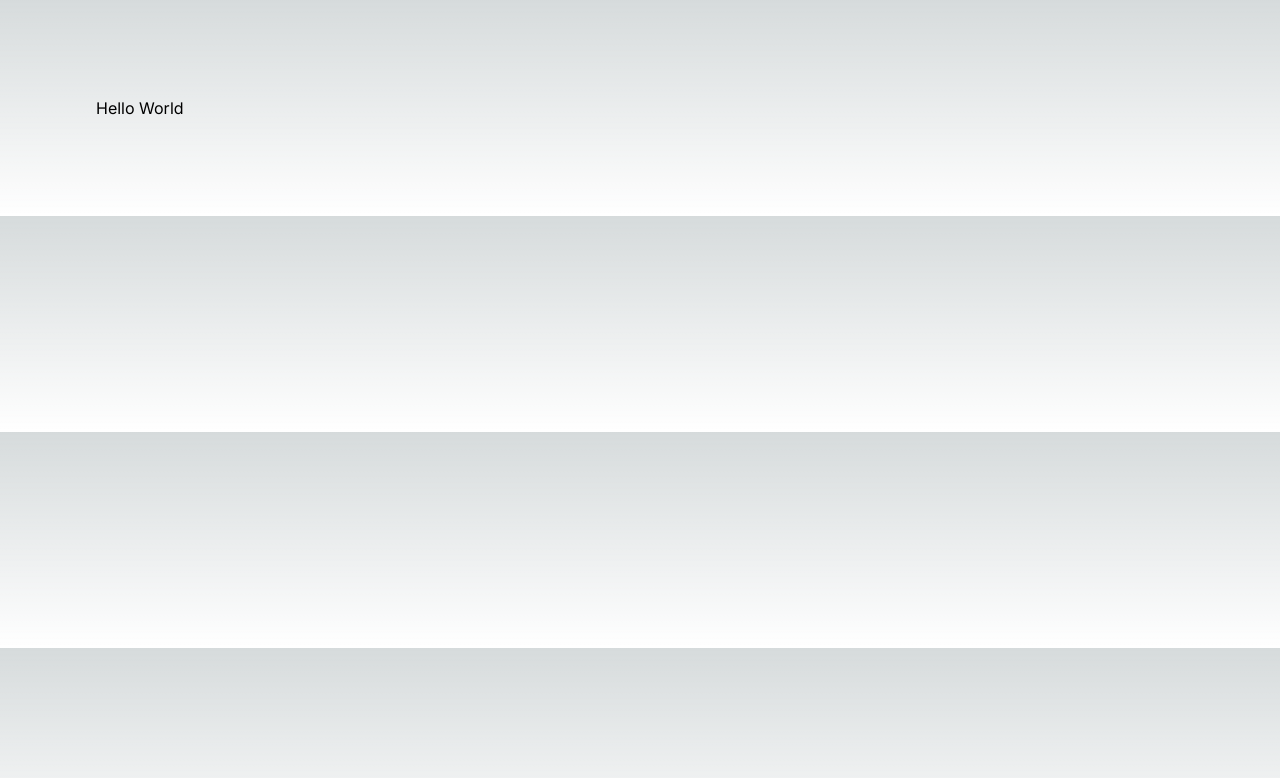
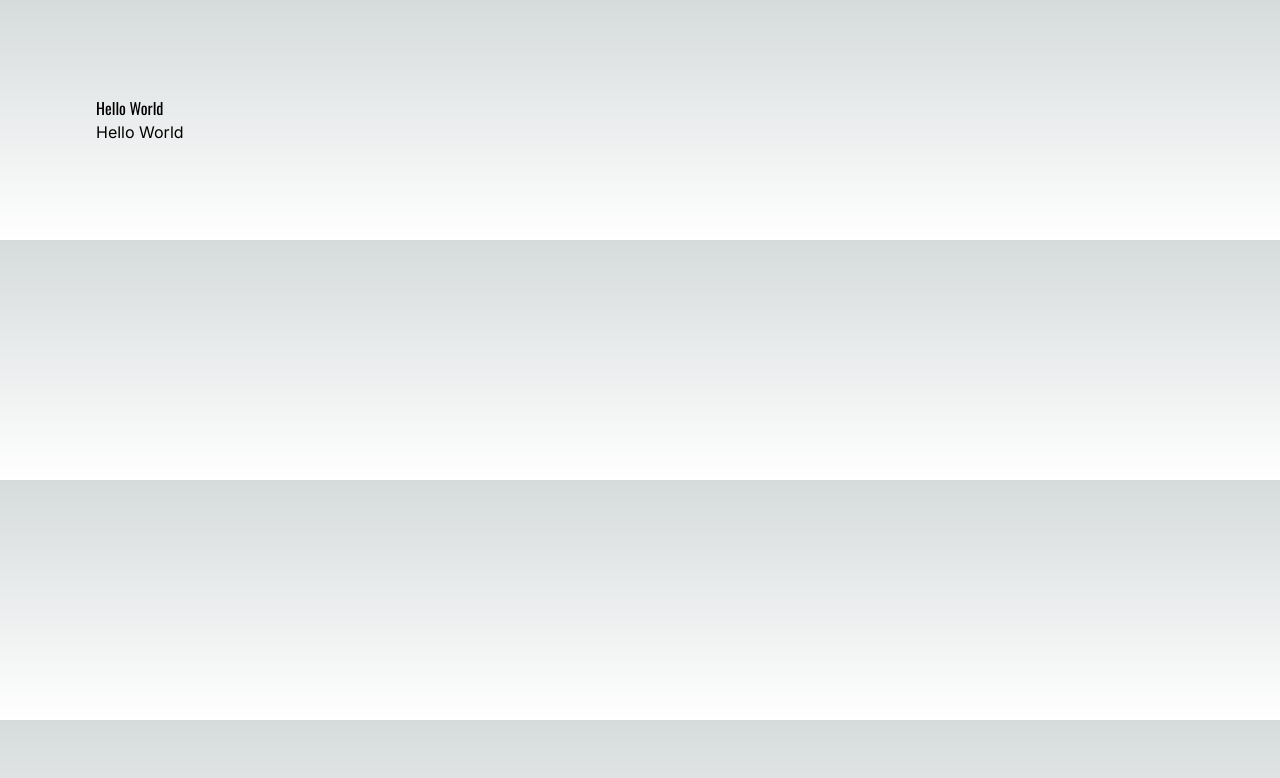
Before and after one commit to dethemse/my-template, a Next.js app: page / in a window 1280 px wide. Shown: the top 778 px of the page. Built offline with nearby package versions, Linux system fonts and the light colour scheme.

Commit message:
feat: add fonts

```diff
--- a/src/app/layout.tsx
+++ b/src/app/layout.tsx
@@ -1,11 +1,9 @@
 import 'server-only';
 import type { Metadata } from 'next';
-import { Inter } from 'next/font/google';
 
 import { LayoutProps } from '@/types/app';
+import { inter, oswald } from '@/ui/fonts';
 import '@/styles/main.css';
-
-const inter = Inter({ subsets: ['latin'] });
 
 export const metadata: Metadata = {
 	title: 'Create Next App',
@@ -14,8 +12,8 @@ export const metadata: Metadata = {
 
 export default function RootLayout({ children }: LayoutProps) {
 	return (
-		<html lang="en">
-			<body className={inter.className}>{children}</body>
+		<html lang="en" className={`${oswald.variable} ${inter.variable}`}>
+			<body className="font-inter">{children}</body>
 		</html>
 	);
 }
--- a/src/app/page.tsx
+++ b/src/app/page.tsx
@@ -5,6 +5,7 @@ import { PageProps } from '@/types/app';
 export default function Home({}: PageProps) {
 	return (
 		<main className="p-24">
+			<h1>Hello World</h1>
 			<p>Hello World</p>
 		</main>
 	);
--- a/src/styles/main.css
+++ b/src/styles/main.css
@@ -22,6 +22,15 @@ body {
 		rgb(var(--background-start-rgb));
 }
 
+h1,
+h2,
+h3,
+h4,
+h5,
+h6 {
+	font-family: var(--font-oswald);
+}
+
 @layer utilities {
 	.text-balance {
 		text-wrap: balance;
--- /dev/null
+++ b/src/ui/fonts/index.ts
@@ -0,0 +1,13 @@
+import { Inter, Oswald } from 'next/font/google';
+
+export const inter = Inter({
+	subsets: ['latin'],
+	variable: '--font-inter',
+	display: 'swap',
+});
+
+export const oswald = Oswald({
+	subsets: ['latin'],
+	variable: '--font-oswald',
+	display: 'swap',
+});
--- a/tailwind.config.ts
+++ b/tailwind.config.ts
@@ -1,13 +1,14 @@
 import type { Config } from 'tailwindcss';
+import { fontFamily } from 'tailwindcss/defaultTheme';
 
 const config: Config = {
-	content: [
-		'./src/pages/**/*.{js,ts,jsx,tsx,mdx}',
-		'./src/components/**/*.{js,ts,jsx,tsx,mdx}',
-		'./src/app/**/*.{js,ts,jsx,tsx,mdx}',
-	],
+	content: ['./src/ui/**/*.{ts,tsx}', './src/app/**/*.{ts,tsx}'],
 	theme: {
 		extend: {
+			fontFamily: {
+				inter: ['var(--font-inter)', ...fontFamily.sans],
+				oswald: ['var(--font-oswald)', ...fontFamily.sans],
+			},
 			backgroundImage: {
 				'gradient-radial': 'radial-gradient(var(--tw-gradient-stops))',
 				'gradient-conic': 'conic-gradient(from 180deg at 50% 50%, var(--tw-gradient-stops))',
@@ -16,4 +17,5 @@ const config: Config = {
 	},
 	plugins: [],
 };
+
 export default config;
```
